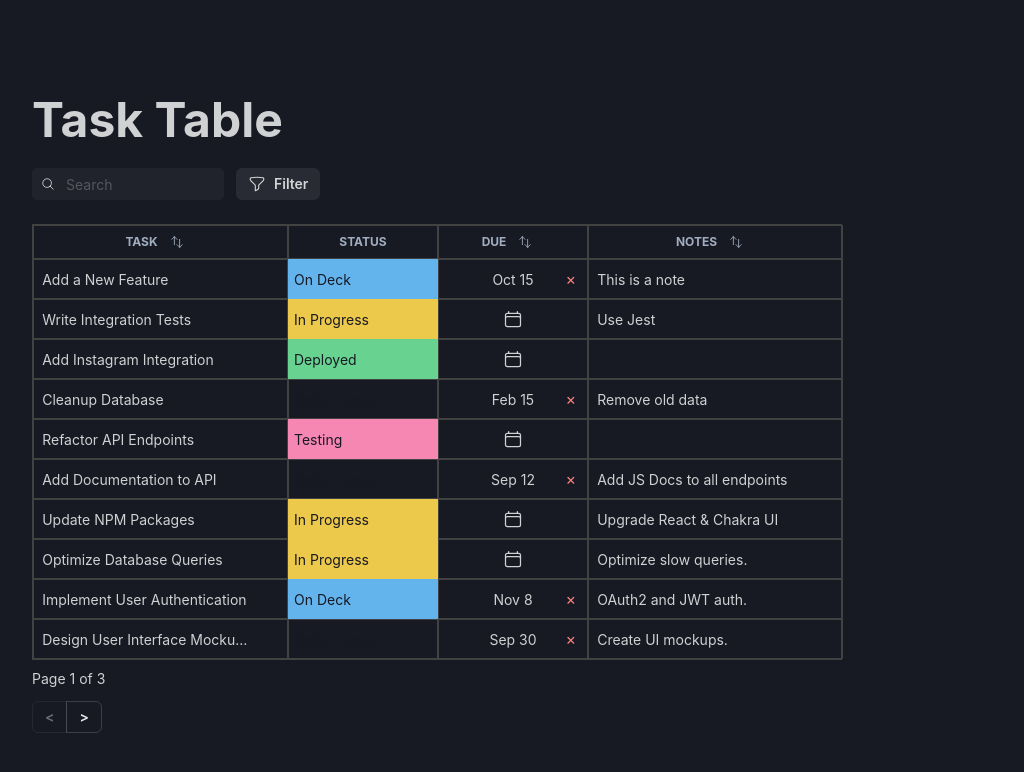
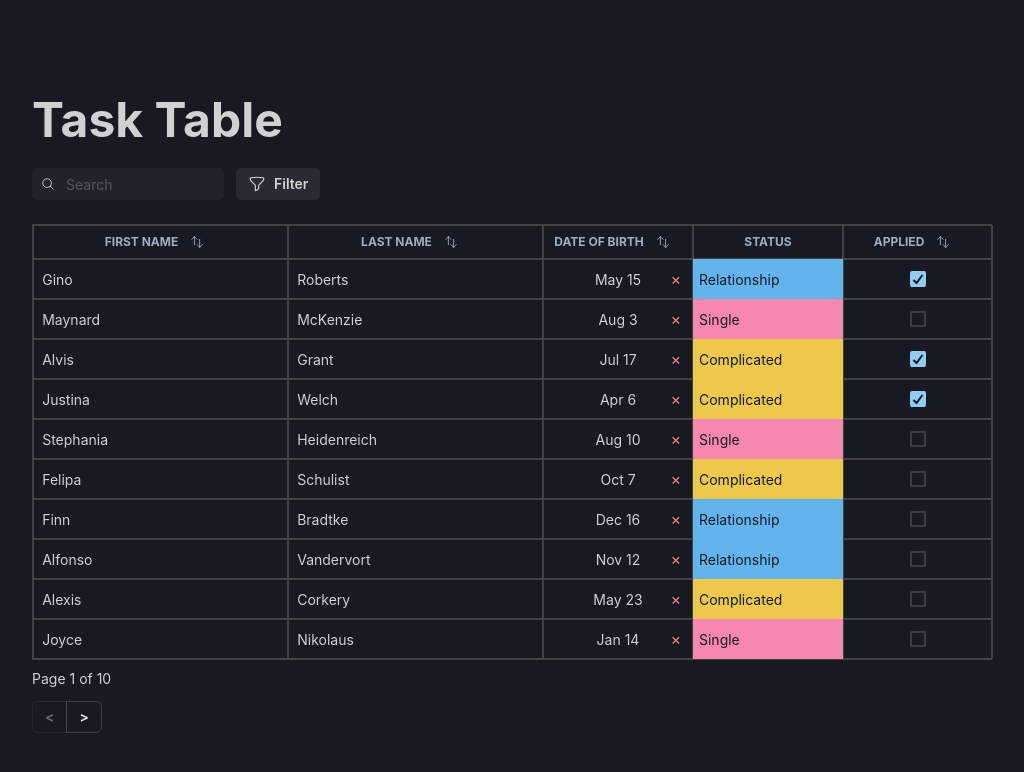
Before and after one commit to StanislavKhanevych/cemento-table-test-task, a React (Create React App) app: page / in a window 1280 px wide. Shown: the top 772 px of the page, without its empty margins (132-1156 px from the left). Built offline with nearby package versions, Linux system fonts and the light colour scheme.

Commit message:
Integrated faker-js, added check-box column

```diff
--- a/package.json
+++ b/package.json
@@ -47,6 +47,7 @@
     ]
   },
   "devDependencies": {
+    "@faker-js/faker": "^8.4.1",
     "eslint-config-prettier": "^9.1.0",
     "eslint-plugin-prettier": "^5.1.3",
     "prettier": "^3.2.5"
--- /dev/null
+++ b/src/components/CheckBoxCell.tsx
@@ -0,0 +1,20 @@
+import React, { useState, useEffect } from 'react';
+import { Checkbox, Center } from '@chakra-ui/react';
+
+const CheckboxCell = ({ getValue, row, column, table }) => {
+  const { updateData } = table.options.meta || {};
+  const initialValue = getValue();
+  const [value, setValue] = useState(initialValue);
+
+  useEffect(() => {
+    updateData(row.index, column.id, value);
+  }, [value]);
+
+  return (
+    <Center w="100%" h="100%">
+      <Checkbox isChecked={value} onChange={() => setValue(!value)} />
+    </Center>
+  );
+};
+
+export default CheckboxCell;
--- a/src/components/DateCell.tsx
+++ b/src/components/DateCell.tsx
@@ -3,6 +3,7 @@ import { Box, Center, Icon } from '@chakra-ui/react';
 import DatePicker from 'react-datepicker';
 import 'react-datepicker/dist/react-datepicker.css';
 import CalendarIcon from '../icons/CalendarIcon';
+import React from 'react';
 
 const DateCustomInput = forwardRef(({ value, onClick, clearDate }, ref) => (
   <Center ref={ref} onClick={onClick} cursor="pointer">
--- a/src/components/EditableCell.tsx
+++ b/src/components/EditableCell.tsx
@@ -1,7 +1,7 @@
 import { Input } from '@chakra-ui/react';
 import { useState, useEffect } from 'react';
 
-const EditableCell = ({ getValue, row, column, table }: EditableCellProps) => {
+const EditableCell = ({ getValue, row, column, table }) => {
   const initialValue = getValue();
   const [value, setValue] = useState(initialValue);
   const { updateData } = table.options.meta || {};
--- a/src/components/Filters.tsx
+++ b/src/components/Filters.tsx
@@ -1,5 +1,4 @@
 import {
-  Box,
   HStack,
   Icon,
   Input,
@@ -11,7 +10,7 @@ import SearchIcon from '../icons/SearchIcon';
 import FilterPopover from './FilterPopover';
 
 const Filters = ({ columnFilters, setColumnFilters }) => {
-  const taskName = columnFilters.find((f) => f.id === 'task')?.value || '';
+  const name = columnFilters.find((f) => f.id === 'firstName')?.value || '';
   const onFilterChange = (id, value) =>
     setColumnFilters((prev) =>
       prev
@@ -28,12 +27,12 @@ const Filters = ({ columnFilters, setColumnFilters }) => {
           <Icon as={SearchIcon} />
         </InputLeftElement>
         <Input
-          value={taskName}
+          value={name}
           placeholder="Search"
           type="text"
           variant="filled"
           borderRadius={5}
-          onChange={(e) => onFilterChange('task', e.target.value)}
+          onChange={(e) => onFilterChange('firstName', e.target.value)}
         />
       </InputGroup>
       <FilterPopover
--- a/src/components/StatusCell.tsx
+++ b/src/components/StatusCell.tsx
@@ -1,4 +1,5 @@
 import { Menu, MenuButton, MenuList, MenuItem, Box } from '@chakra-ui/react';
+import React from 'react';
 import { STATUSES } from '../mockedData';
 
 export const StatusColorIcon = ({ color, ...props }) => (
@@ -8,7 +9,7 @@ export const StatusColorIcon = ({ color, ...props }) => (
 const StatusCell = ({ getValue, row, column, table }) => {
   const { name, color } = getValue() || {};
   const { updateData } = table.options.meta || {};
-  console.log('getValue, row, column, table', getValue, row, column, table);
+
   return (
     <Menu
       bg={'gray.900'}
--- a/src/components/TaskTable.tsx
+++ b/src/components/TaskTable.tsx
@@ -9,21 +9,35 @@ import {
   getSortedRowModel,
   useReactTable,
 } from '@tanstack/react-table';
-import DATA from '../mockedData';
+import { makeData, Person } from '../mockedData';
 import EditableCell from './EditableCell';
 import StatusCell from './StatusCell';
 import DateCell from './DateCell';
+import CheckboxCell from './CheckBoxCell';
 import Filters from './Filters';
 import SortIcon from '../icons/SortIcon';
 
 const columns = [
   {
-    accessorKey: 'task',
-    header: 'Task',
+    accessorKey: 'firstName',
+    header: 'First Name',
     size: 255,
     cell: EditableCell,
     enableColumnFilter: true,
     filterFunction: 'includesString',
+  },
+  {
+    accessorKey: 'lastName',
+    header: 'Last Name',
+    size: 255,
+    cell: EditableCell,
+    enableColumnFilter: true,
+    filterFunction: 'includesString',
+  },
+  {
+    accessorKey: 'due',
+    header: 'Date of Birth',
+    cell: DateCell,
   },
   {
     accessorKey: 'status',
@@ -38,21 +52,15 @@ const columns = [
     },
   },
   {
-    accessorKey: 'due',
-    header: 'Due',
-    cell: DateCell,
-  },
-  {
-    accessorKey: 'notes',
-    header: 'Notes',
-    size: 255,
-    cell: EditableCell,
+    accessorKey: 'applied',
+    header: 'Applied',
+    cell: CheckboxCell,
     enableColumnFilter: true,
     filterFunction: 'includesString',
   },
 ];
 const TableTask = () => {
-  const [data, setData] = useState(DATA);
+  const [data, setData] = React.useState(() => makeData(100));
   const [columnFilters, setColumnFilters] = useState([]);
   const table = useReactTable({
     data,
--- a/src/mockedData.ts
+++ b/src/mockedData.ts
@@ -1,151 +1,219 @@
-const STATUS_ON_DECK = { id: 1, name: 'On Deck', color: 'blue.300' };
-const STATUS_IN_PROGRESS = {
+import { faker } from '@faker-js/faker';
+
+export type TStatus = {
+  id: number;
+  name: string;
+  color: string;
+};
+
+export type Person = {
+  firstName: string;
+  lastName: string;
+  age: number;
+  visits: number;
+  progress: number;
+  status: TStatus;
+  subRows?: Person[];
+};
+
+const STATUS_RELATIONSHIP = { id: 1, name: 'Relationship', color: 'blue.300' };
+const STATUS_COMPLICATED = {
   id: 2,
-  name: 'In Progress',
+  name: 'Complicated',
   color: 'yellow.400',
 };
-const STATUS_TESTING = { id: 3, name: 'Testing', color: 'pink.300' };
-const STATUS_DEPLOYED = { id: 4, name: 'Deployed', color: 'green.300' };
+const STATUS_SINGLE = { id: 3, name: 'Single', color: 'pink.300' };
 export const STATUSES = [
-  STATUS_ON_DECK,
-  STATUS_IN_PROGRESS,
-  STATUS_TESTING,
-  STATUS_DEPLOYED,
+  STATUS_RELATIONSHIP,
+  STATUS_COMPLICATED,
+  STATUS_SINGLE,
 ];
 
-const DATA = [
-  {
-    task: 'Add a New Feature',
-    status: STATUS_ON_DECK,
-    due: new Date('2023/10/15'),
-    notes: 'This is a note',
-  },
-  {
-    task: 'Write Integration Tests',
-    status: STATUS_IN_PROGRESS,
-    due: null,
-    notes: 'Use Jest',
-  },
-  {
-    task: 'Add Instagram Integration',
-    status: STATUS_DEPLOYED,
-    due: null,
-    notes: '',
-  },
-  {
-    task: 'Cleanup Database',
-    status: null,
-    due: new Date('2023/02/15'),
-    notes: 'Remove old data',
-  },
-  {
-    task: 'Refactor API Endpoints',
-    status: STATUS_TESTING,
-    due: null,
-    notes: '',
-  },
-  {
-    task: 'Add Documentation to API',
-    status: null,
-    due: new Date('2023/09/12'),
-    notes: 'Add JS Docs to all endpoints',
-  },
-  {
-    task: 'Update NPM Packages',
-    status: STATUS_IN_PROGRESS,
-    due: null,
-    notes: 'Upgrade React & Chakra UI',
-  },
-  {
-    task: 'Optimize Database Queries',
-    status: STATUS_IN_PROGRESS,
-    due: null,
-    notes: 'Optimize slow queries.',
-  },
-  {
-    task: 'Implement User Authentication',
-    status: STATUS_ON_DECK,
-    due: new Date('2023/11/08'),
-    notes: 'OAuth2 and JWT auth.',
-  },
-  {
-    task: 'Design User Interface Mockups',
-    status: null,
-    due: new Date('2023/09/30'),
-    notes: 'Create UI mockups.',
-  },
-  {
-    task: 'Fix Cross-Browser Compatibility Issues',
-    status: STATUS_IN_PROGRESS,
-    due: null,
-    notes: 'Resolve browser issues.',
-  },
-  {
-    task: 'Perform Security Audit',
-    status: null,
-    due: new Date('2023/10/22'),
-    notes: 'Security audit.',
-  },
-  {
-    task: 'Create User Onboarding Tutorial',
-    status: STATUS_ON_DECK,
-    due: new Date('2023/11/15'),
-    notes: 'User onboarding guide.',
-  },
-  {
-    task: 'Optimize Frontend Performance',
-    status: STATUS_IN_PROGRESS,
-    due: null,
-    notes: 'Improve performance.',
-  },
-  {
-    task: 'Conduct Code Review',
-    status: null,
-    due: new Date('2023/10/05'),
-    notes: 'Code review meeting.',
-  },
-  {
-    task: 'Implement Continuous Integration',
-    status: STATUS_ON_DECK,
-    due: new Date('2023/11/01'),
-    notes: 'Set up CI/CD pipelines.',
-  },
-  {
-    task: 'Migrate to Cloud Hosting',
-    status: STATUS_DEPLOYED,
-    due: null,
-    notes: 'Cloud migration.',
-  },
-  {
-    task: 'Create User Feedback Survey',
-    status: null,
-    due: new Date('2023/09/25'),
-    notes: 'User feedback survey.',
-  },
-  {
-    task: 'Update User Documentation',
-    status: STATUS_TESTING,
-    due: null,
-    notes: 'Revise documentation.',
-  },
-  {
-    task: 'Bug Fixing and QA Testing',
-    status: null,
-    due: new Date('2023/10/10'),
-    notes: 'Fix bugs and QA.',
-  },
-  {
-    task: 'Implement Mobile App Support',
-    status: STATUS_IN_PROGRESS,
-    due: null,
-    notes: 'Add mobile support.',
-  },
-  {
-    task: 'Refine User Permission System',
-    status: null,
-    due: new Date('2023/09/18'),
-    notes: 'Enhance permissions.',
-  },
-];
+const range = (len: number) => {
+  const arr: number[] = [];
+  for (let i = 0; i < len; i++) {
+    arr.push(i);
+  }
+  return arr;
+};
 
-export default DATA;
+const newPerson = (): any => {
+  return {
+    firstName: faker.person.firstName(),
+    lastName: faker.person.lastName(),
+    due: faker.date.past(),
+    visits: faker.number.int(1000),
+    applied: faker.datatype.boolean(),
+    status: faker.helpers.shuffle<Person['status']>([
+      STATUS_RELATIONSHIP,
+      STATUS_COMPLICATED,
+      STATUS_SINGLE,
+    ])[0]!,
+  };
+};
+
+export function makeData(...lens: number[]) {
+  const makeDataLevel = (depth = 0): Person[] => {
+    const len = lens[depth]!;
+    return range(len).map((d): Person => {
+      return {
+        ...newPerson(),
+        subRows: lens[depth + 1] ? makeDataLevel(depth + 1) : undefined,
+      };
+    });
+  };
+
+  return makeDataLevel();
+}
+
+// const STATUS_ON_DECK = { id: 1, name: 'On Deck', color: 'blue.300' };
+// const STATUS_IN_PROGRESS = {
+//   id: 2,
+//   name: 'In Progress',
+//   color: 'yellow.400',
+// };
+// const STATUS_TESTING = { id: 3, name: 'Testing', color: 'pink.300' };
+// const STATUS_DEPLOYED = { id: 4, name: 'Deployed', color: 'green.300' };
+// export const STATUSES = [
+//   STATUS_ON_DECK,
+//   STATUS_IN_PROGRESS,
+//   STATUS_TESTING,
+//   STATUS_DEPLOYED,
+// ];
+
+// const DATA = [
+//   {
+//     task: 'Add a New Feature',
+//     status: STATUS_ON_DECK,
+//     due: new Date('2023/10/15'),
+//     notes: 'This is a note',
+//   },
+//   {
+//     task: 'Write Integration Tests',
+//     status: STATUS_IN_PROGRESS,
+//     due: null,
+//     notes: 'Use Jest',
+//   },
+//   {
+//     task: 'Add Instagram Integration',
+//     status: STATUS_DEPLOYED,
+//     due: null,
+//     notes: '',
+//   },
+//   {
+//     task: 'Cleanup Database',
+//     status: null,
+//     due: new Date('2023/02/15'),
+//     notes: 'Remove old data',
+//   },
+//   {
+//     task: 'Refactor API Endpoints',
+//     status: STATUS_TESTING,
+//     due: null,
+//     notes: '',
+//   },
+//   {
+//     task: 'Add Documentation to API',
+//     status: null,
+//     due: new Date('2023/09/12'),
+//     notes: 'Add JS Docs to all endpoints',
+//   },
+//   {
+//     task: 'Update NPM Packages',
+//     status: STATUS_IN_PROGRESS,
+//     due: null,
+//     notes: 'Upgrade React & Chakra UI',
+//   },
+//   {
+//     task: 'Optimize Database Queries',
+//     status: STATUS_IN_PROGRESS,
+//     due: null,
+//     notes: 'Optimize slow queries.',
+//   },
+//   {
+//     task: 'Implement User Authentication',
+//     status: STATUS_ON_DECK,
+//     due: new Date('2023/11/08'),
+//     notes: 'OAuth2 and JWT auth.',
+//   },
+//   {
+//     task: 'Design User Interface Mockups',
+//     status: null,
+//     due: new Date('2023/09/30'),
+//     notes: 'Create UI mockups.',
+//   },
+//   {
+//     task: 'Fix Cross-Browser Compatibility Issues',
+//     status: STATUS_IN_PROGRESS,
+//     due: null,
+//     notes: 'Resolve browser issues.',
+//   },
+//   {
+//     task: 'Perform Security Audit',
+//     status: null,
+//     due: new Date('2023/10/22'),
+//     notes: 'Security audit.',
+//   },
+//   {
+//     task: 'Create User Onboarding Tutorial',
+//     status: STATUS_ON_DECK,
+//     due: new Date('2023/11/15'),
+//     notes: 'User onboarding guide.',
+//   },
+//   {
+//     task: 'Optimize Frontend Performance',
+//     status: STATUS_IN_PROGRESS,
+//     due: null,
+//     notes: 'Improve performance.',
+//   },
+//   {
+//     task: 'Conduct Code Review',
+//     status: null,
+//     due: new Date('2023/10/05'),
+//     notes: 'Code review meeting.',
+//   },
+//   {
+//     task: 'Implement Continuous Integration',
+//     status: STATUS_ON_DECK,
+//     due: new Date('2023/11/01'),
+//     notes: 'Set up CI/CD pipelines.',
+//   },
+//   {
+//     task: 'Migrate to Cloud Hosting',
+//     status: STATUS_DEPLOYED,
+//     due: null,
+//     notes: 'Cloud migration.',
+//   },
+//   {
+//     task: 'Create User Feedback Survey',
+//     status: null,
+//     due: new Date('2023/09/25'),
+//     notes: 'User feedback survey.',
+//   },
+//   {
+//     task: 'Update User Documentation',
+//     status: STATUS_TESTING,
+//     due: null,
+//     notes: 'Revise documentation.',
+//   },
+//   {
+//     task: 'Bug Fixing and QA Testing',
+//     status: null,
+//     due: new Date('2023/10/10'),
+//     notes: 'Fix bugs and QA.',
+//   },
+//   {
+//     task: 'Implement Mobile App Support',
+//     status: STATUS_IN_PROGRESS,
+//     due: null,
+//     notes: 'Add mobile support.',
+//   },
+//   {
+//     task: 'Refine User Permission System',
+//     status: null,
+//     due: new Date('2023/09/18'),
+//     notes: 'Enhance permissions.',
+//   },
+// ];
+
+// export default DATA;
```
Also changed, not shown: src/theme/styles.ts (+43 -43 lines), 1 other file (tests, documents, lock files or other folders).
